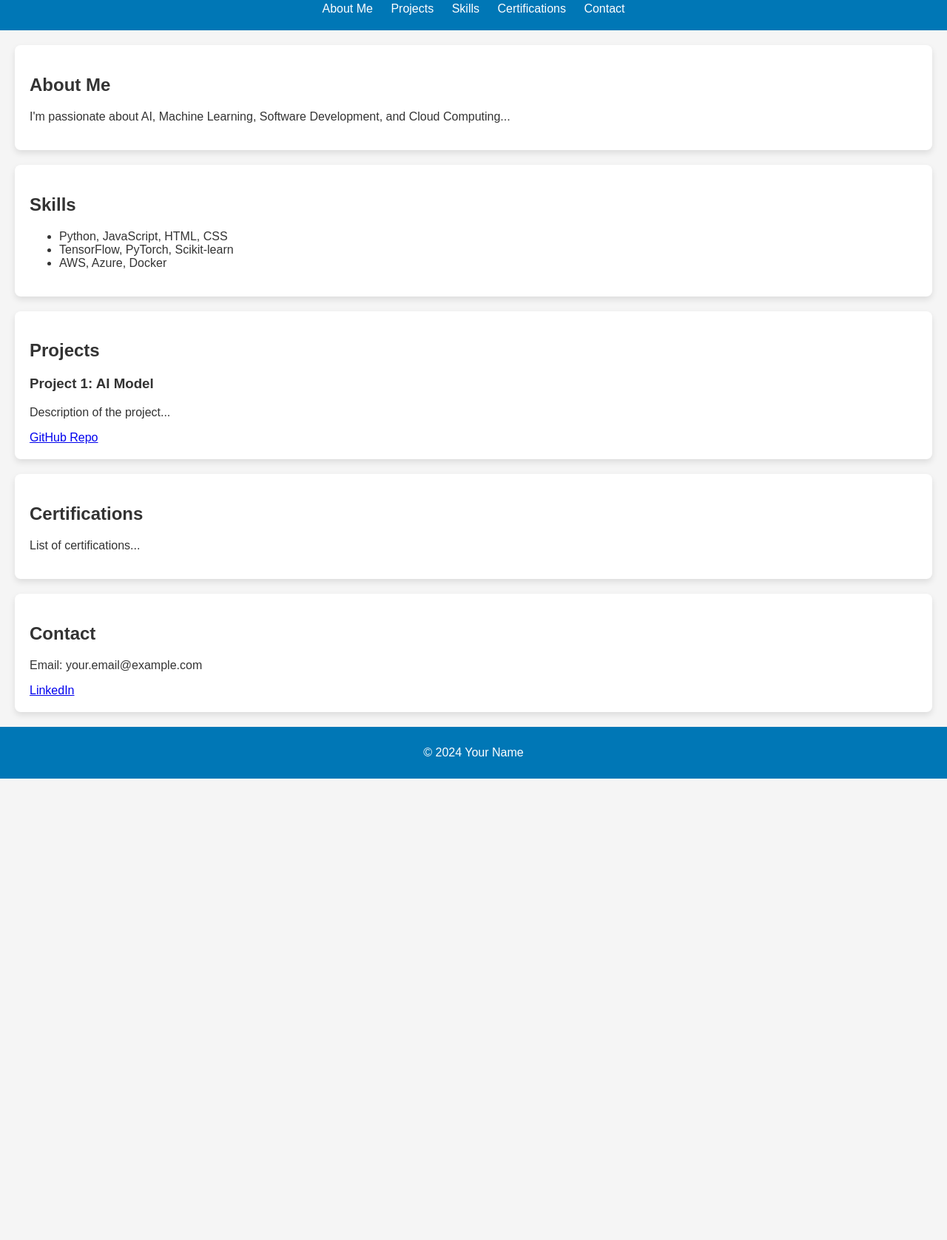
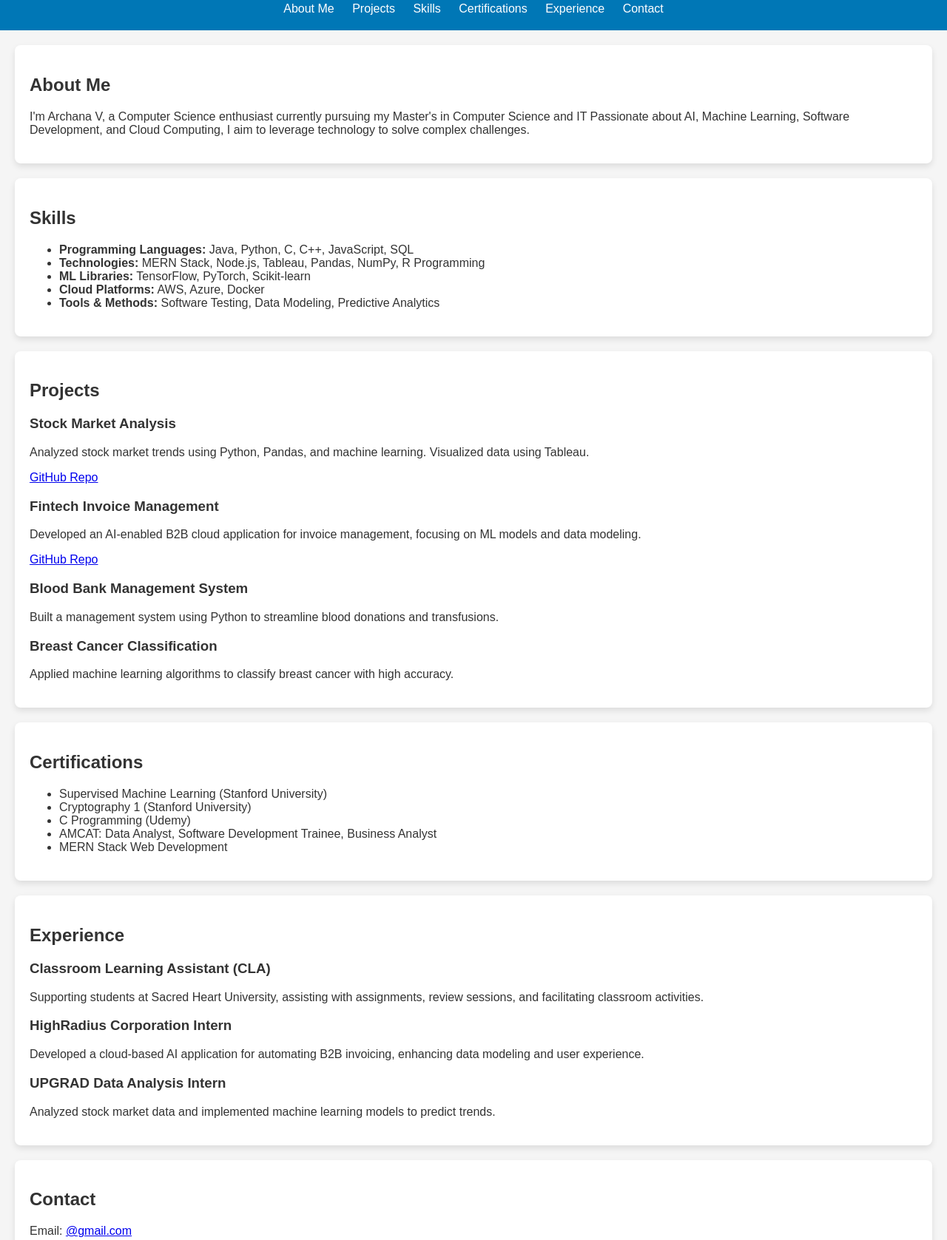
Before and after one commit to archanav12321/My-Portfolio, a plain HTML site: page index.html in a window 1280 px wide. Shown: the part 97-1774 px from the top of the page at 74% size. Before the commit the page ends 1150 px from the top, so only its background shows below. Drawn offline with Linux system fonts and the light colour scheme.

Commit message:
Updated portfolio with new projects and styles

```diff
--- a/index.html
+++ b/index.html
@@ -3,10 +3,12 @@
 <head>
     <meta charset="UTF-8">
     <meta name="viewport" content="width=device-width, initial-scale=1.0">
-    <title>Portfolio</title>
+    <title>Archana V - Portfolio</title>
     <link rel="stylesheet" href="style.css">
+    <link rel="icon" href="favicon.ico" type="image/x-icon">
 </head>
 <body>
+    <!-- Header Section -->
     <header>
         <h1>Welcome to My Portfolio</h1>
         <nav>
@@ -14,49 +16,97 @@
             <a href="#projects">Projects</a>
             <a href="#skills">Skills</a>
             <a href="#certifications">Certifications</a>
+            <a href="#experience">Experience</a>
             <a href="#contact">Contact</a>
         </nav>
     </header>
 
-    <section id="about">
+    <!-- About Me Section -->
+    <section id="about" class="section">
         <h2>About Me</h2>
-        <p>I'm passionate about AI, Machine Learning, Software Development, and Cloud Computing...</p>
+        <p>
+            I'm Archana V, a Computer Science enthusiast currently pursuing my Master's in Computer Science and IT
+            Passionate about AI, Machine Learning, Software Development, and Cloud Computing, I aim
+            to leverage technology to solve complex challenges.
+        </p>
     </section>
 
-    <section id="skills">
+    <!-- Skills Section -->
+    <section id="skills" class="section">
         <h2>Skills</h2>
         <ul>
-            <li>Python, JavaScript, HTML, CSS</li>
-            <li>TensorFlow, PyTorch, Scikit-learn</li>
-            <li>AWS, Azure, Docker</li>
+            <li><strong>Programming Languages:</strong> Java, Python, C, C++, JavaScript, SQL</li>
+            <li><strong>Technologies:</strong> MERN Stack, Node.js, Tableau, Pandas, NumPy, R Programming</li>
+            <li><strong>ML Libraries:</strong> TensorFlow, PyTorch, Scikit-learn</li>
+            <li><strong>Cloud Platforms:</strong> AWS, Azure, Docker</li>
+            <li><strong>Tools & Methods:</strong> Software Testing, Data Modeling, Predictive Analytics</li>
         </ul>
     </section>
 
-    <section id="projects">
+    <!-- Projects Section -->
+    <section id="projects" class="section">
         <h2>Projects</h2>
-        <div class="project-card">
-            <h3>Project 1: AI Model</h3>
-            <p>Description of the project...</p>
-            <a href="https://github.com/yourusername/project1">GitHub Repo</a>
+        <div class="projects-container">
+            <div class="project-card">
+                <h3>Stock Market Analysis</h3>
+                <p>Analyzed stock market trends using Python, Pandas, and machine learning. Visualized data using Tableau.</p>
+                <a href="https://github.com/yourusername/stock-market-analysis" target="_blank">GitHub Repo</a>
+            </div>
+            <div class="project-card">
+                <h3>Fintech Invoice Management</h3>
+                <p>Developed an AI-enabled B2B cloud application for invoice management, focusing on ML models and data modeling.</p>
+                <a href="https://github.com/yourusername/fintech-application" target="_blank">GitHub Repo</a>
+            </div>
+            <div class="project-card">
+                <h3>Blood Bank Management System</h3>
+                <p>Built a management system using Python to streamline blood donations and transfusions.</p>
+            </div>
+            <div class="project-card">
+                <h3>Breast Cancer Classification</h3>
+                <p>Applied machine learning algorithms to classify breast cancer with high accuracy.</p>
+            </div>
         </div>
     </section>
 
-    <section id="certifications">
+    <!-- Certifications Section -->
+    <section id="certifications" class="section">
         <h2>Certifications</h2>
-        <p>List of certifications...</p>
+        <ul>
+            <li>Supervised Machine Learning (Stanford University)</li>
+            <li>Cryptography 1 (Stanford University)</li>
+            <li>C Programming (Udemy)</li>
+            <li>AMCAT: Data Analyst, Software Development Trainee, Business Analyst</li>
+            <li>MERN Stack Web Development</li>
+        </ul>
     </section>
 
-    <section id="contact">
+    <!-- Experience Section -->
+    <section id="experience" class="section">
+        <h2>Experience</h2>
+        <div class="experience-card">
+            <h3>Classroom Learning Assistant (CLA)</h3>
+            <p>Supporting students at Sacred Heart University, assisting with assignments, review sessions, and facilitating classroom activities.</p>
+        </div>
+        <div class="experience-card">
+            <h3>HighRadius Corporation Intern</h3>
+            <p>Developed a cloud-based AI application for automating B2B invoicing, enhancing data modeling and user experience.</p>
+        </div>
+        <div class="experience-card">
+            <h3>UPGRAD Data Analysis Intern</h3>
+            <p>Analyzed stock market data and implemented machine learning models to predict trends.</p>
+        </div>
+    </section>
+
+    <!-- Contact Section -->
+    <section id="contact" class="section">
         <h2>Contact</h2>
-        <p>Email: your.email@example.com</p>
-        <a href="https://www.linkedin.com/in/yourprofile">LinkedIn</a>
+        <p>Email: <a href="mailto:@gmail.com">@gmail.com</a></p>
+        <p>LinkedIn: <a href="https://www.linkedin.com/in/yourprofile" target="_blank">linkedin.com/in/yourprofile</a></p>
+        <p>Location: Bridgeport, Connecticut</p>
     </section>
 
     <footer>
-        <p>© 2024 Your Name</p>
+        <p>© 2024 Archana V</p>
     </footer>
-
-    <!-- Link to your script.js -->
-    <script src="script.js"></script>
 </body>
 </html>
```
